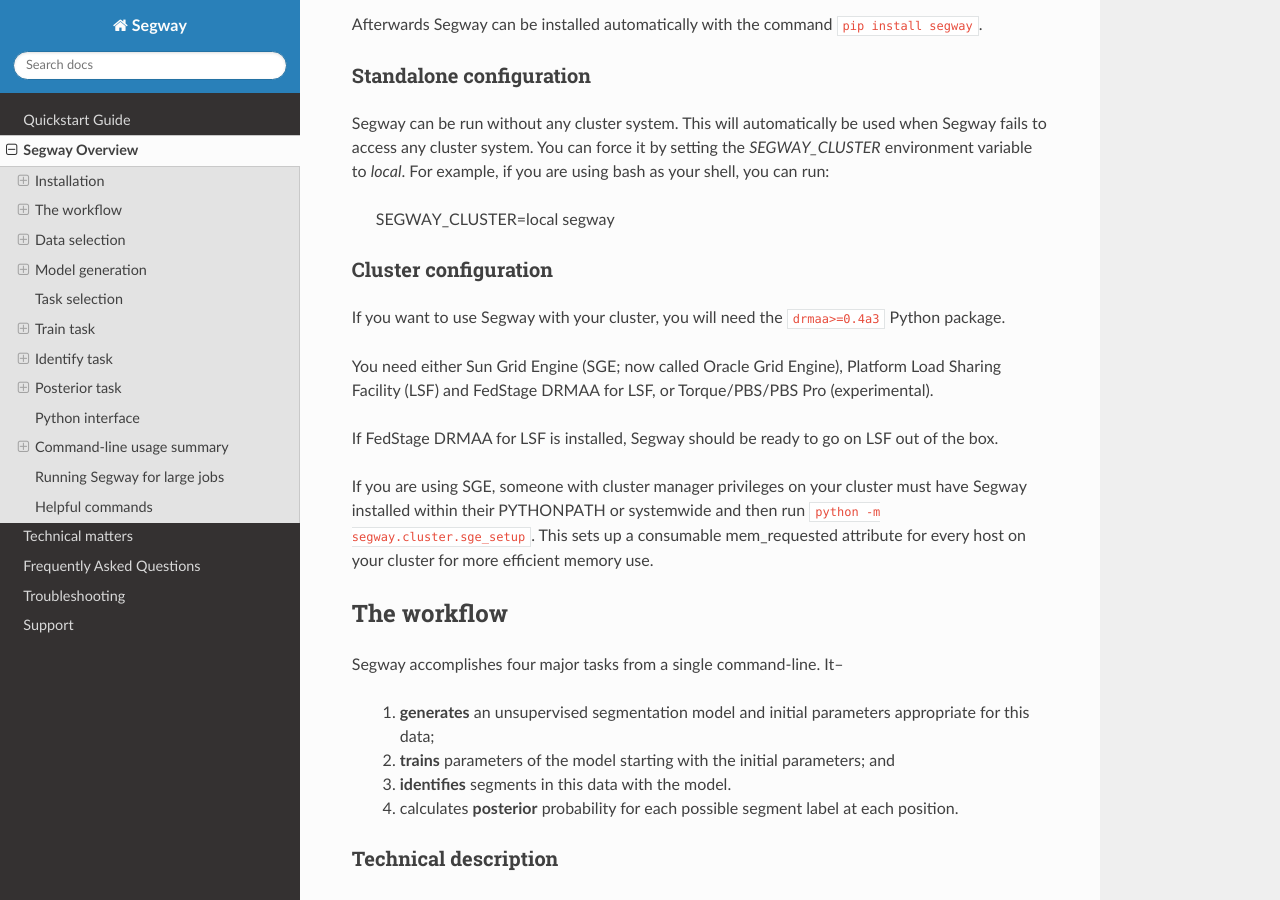
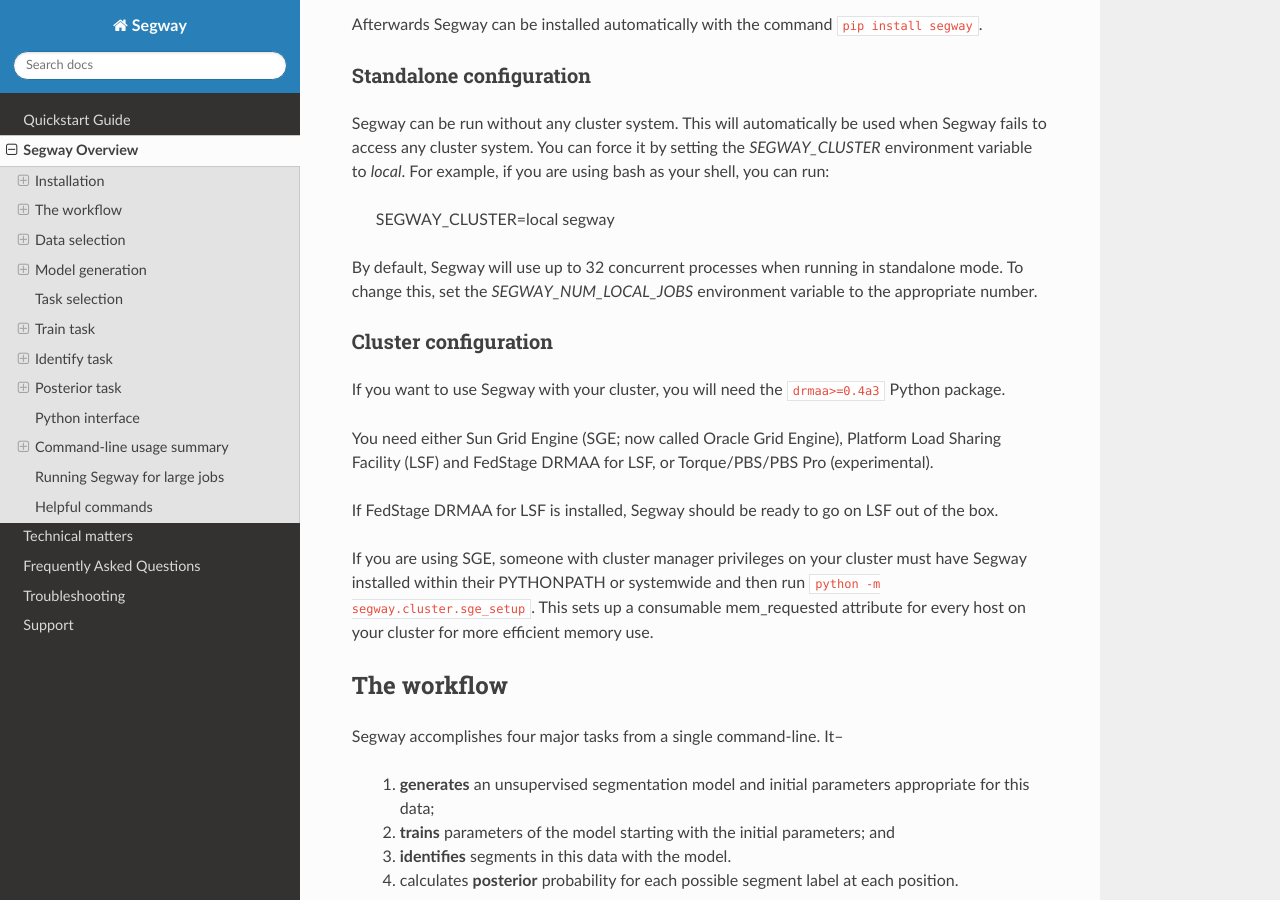
Before and after one commit to hoffmangroup/segway, a Sphinx documentation site: the page built from doc/segway.rst, in a window 1280 px wide and 900 px high, scrolled down 443 px. Built offline with Sphinx 7.4.7 and the Read the Docs theme 2.0.0, drawn with Linux system fonts in a browser that asks for light colours; formulas are drawn with MathJax 3.

Commit message:
Bug fix and adding documenting MAX_PARALLEL_JOBS

```diff
--- a/doc/segway.rst
+++ b/doc/segway.rst
@@ -29,6 +29,10 @@ setting the `SEGWAY_CLUSTER` environment variable to `local`. For example,
 if you are using bash as your shell, you can run:
 
     SEGWAY_CLUSTER=local segway
+
+By default, Segway will use up to 32 concurrent processes when running in
+standalone mode. To change this, set the `SEGWAY_NUM_LOCAL_JOBS` environment
+variable to the appropriate number.
 
 Cluster configuration
 ---------------------
```
Also changed, not shown: 1 other file.
